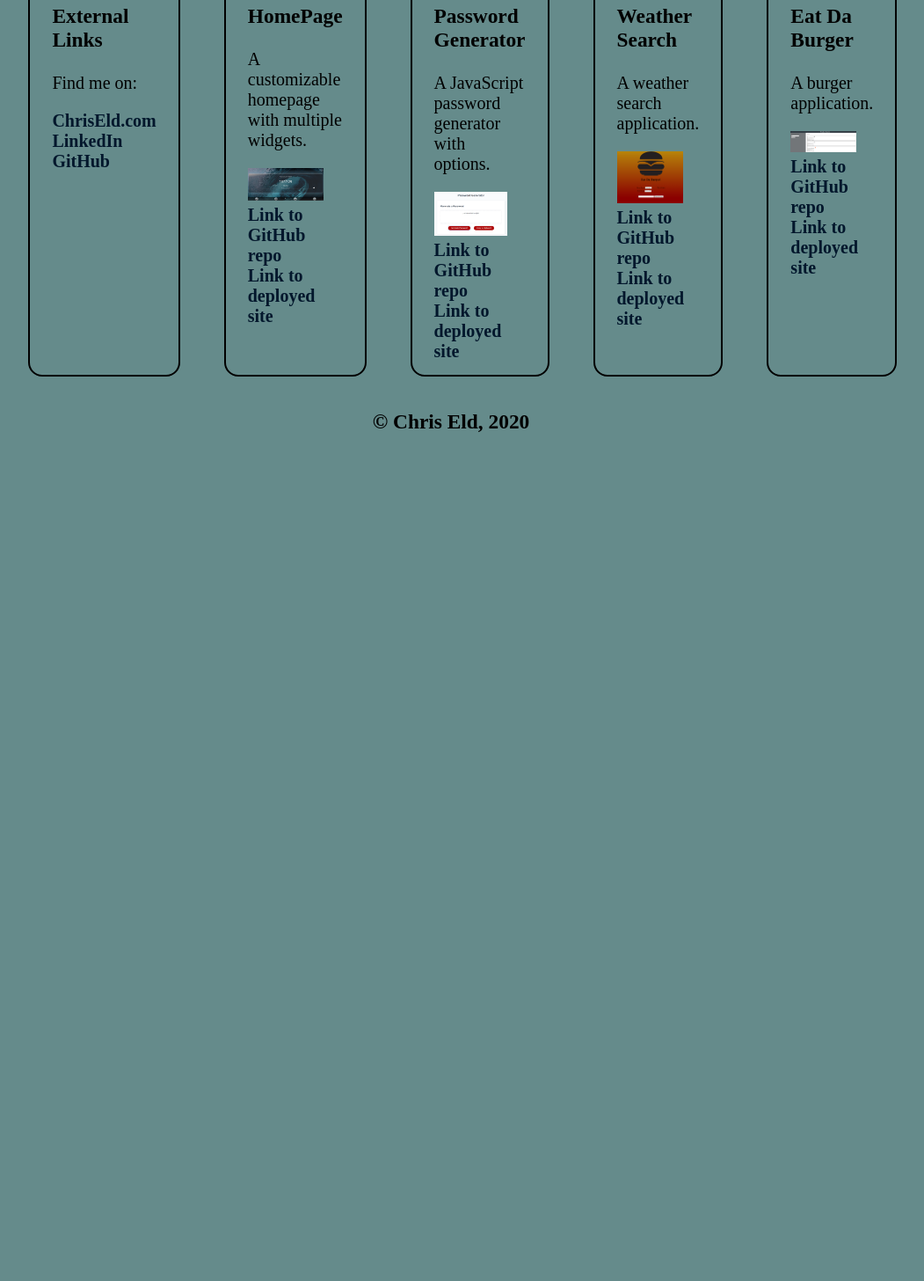
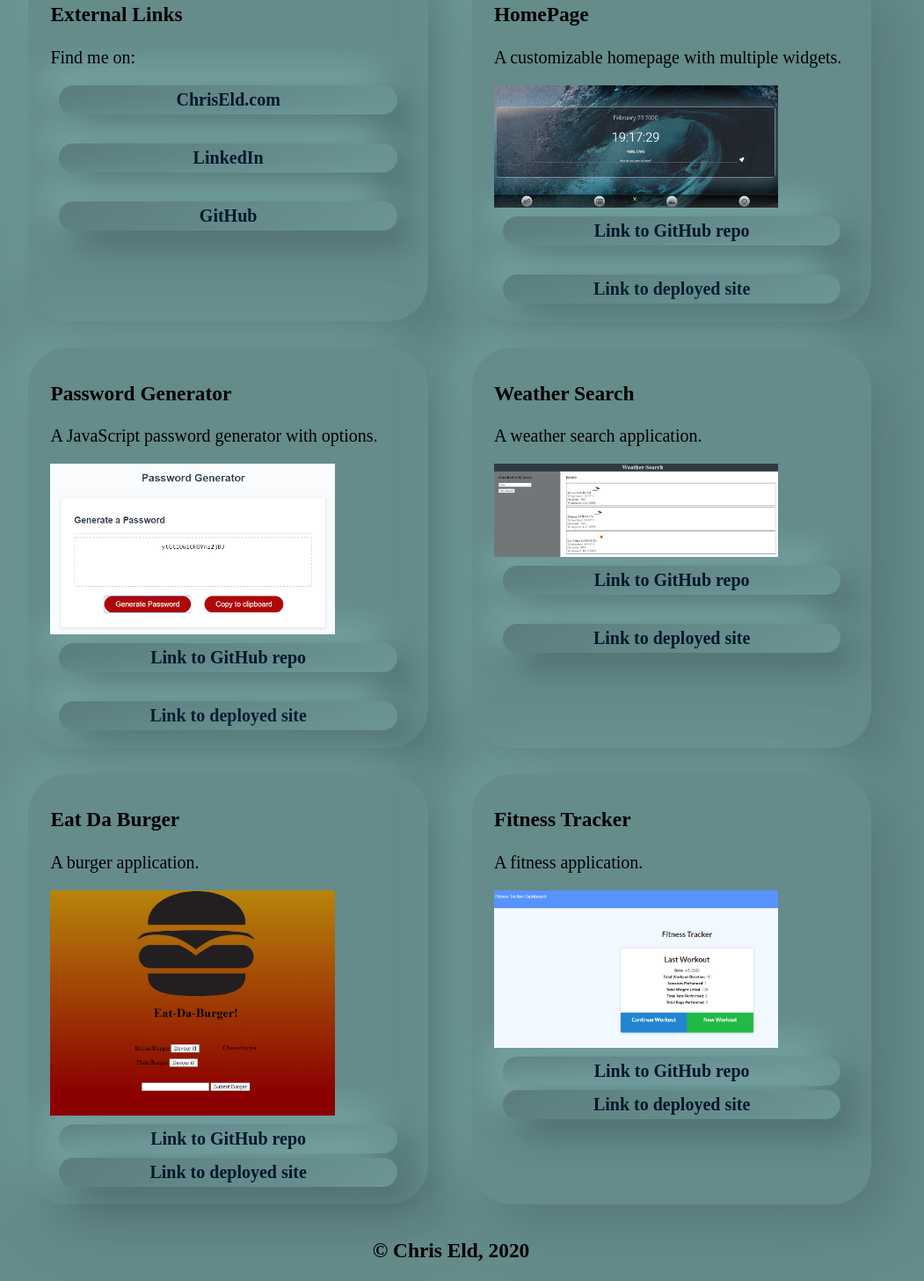
Before and after one commit to chriseld/portfolio, a plain HTML site: page index.html in a window 1280 px wide. Shown: the part 398-1854 px from the top of the page at 88% size, without its empty margins (127-1178 px from the left). Before the commit the page ends 912 px from the top, so only its background shows below. Drawn offline with nearby package versions, Linux system fonts and the light colour scheme.

Commit message:
updated portfolio

```diff
--- a/assets/css/style.css
+++ b/assets/css/style.css
@@ -1,5 +1,5 @@
 body {
-    background-color: rgb(101, 139, 139);
+    background-color: #658b8b;
     font-size: 125%;
 }
 
@@ -31,25 +31,43 @@ nav {
 }
 
 a {
-    padding-top: 2vh;
+    padding: 5px;
+    margin: 5px 10px;
     text-decoration: none;
     color: rgb(2, 23, 44);
     font-weight: bolder;
+    border-radius: 45px;
+    background: linear-gradient(145deg, #5b7d7d, #6c9595);
+    box-shadow:  18px 18px 36px #4e6b6b, -18px -18px 36px #7cabab;
+    background-color: #90b6b6;
 }
 
 a:hover {
-    color: rgb(59, 44, 6);
+    border-radius: 45px;
+    background: #658b8b;
+    box-shadow: inset 18px 18px 36px #4e6b6b, inset -18px -18px 36px #7cabab;
 }
 
 main {
     display: flex;
+    flex-wrap: wrap;
+
 }
 
 .card {
-    border: 2px solid black;
-    border-radius: 16px;
+    /* border: 2px solid black;
+    border-radius: 16px; */
     padding: 15px 25px;
     margin: 15px 25px;
+    border-radius: 45px;
+    background: #658b8b;
+    box-shadow:  20px 20px 60px #567676, -20px -20px 60px #74a0a0;
+    width: 40%;
+}
+
+.card a {
+    display: block;
+    text-align: center;
 }
 
 footer {
@@ -73,7 +91,7 @@ footer {
     }
 }
 
-@media only screen and (min-width: 600px) {
+@media only screen and (min-width: 601px) {
     .container {
         width: 80%;
         margin: 0 auto;
--- a/index.html
+++ b/index.html
@@ -58,21 +58,27 @@
         <div class="card">
             <h3>Weather Search</h3>
             <p>A weather search application.</p>
-            <img src="assets/img/img-burger.png" alt="Tasty burgers">
+            <img src="assets/img/img-weather.png" alt="The weather for Las Vegas, Beijing, and Boise">
             <br>
-            <a href="https://github.com/chriseld/burger">Link to GitHub repo</a>
+            <a href="https://github.com/chriseld/weather-search">Link to GitHub repo</a>
             <br>
-            <a href="https://secret-gorge-69474.herokuapp.com/">Link to deployed site</a>
+            <a href="https://chriseld.github.io/weather-search/">Link to deployed site</a>
         </div>
 
         <div class="card">
             <h3>Eat Da Burger</h3>
             <p>A burger application.</p>
-            <img src="assets/img/img-weather.png" alt="The weather for Las Vegas, Beijing, and Boise">
-            <br>
-            <a href="https://github.com/chriseld/weather-search">Link to GitHub repo</a>
-            <br>
-            <a href="https://chriseld.github.io/weather-search/">Link to deployed site</a>
+            <img src="assets/img/img-burger.png" alt="Tasty burgers">
+            <a href="https://github.com/chriseld/burger">Link to GitHub repo</a>
+            <a href="https://secret-gorge-69474.herokuapp.com/">Link to deployed site</a>
+        </div>
+
+        <div class="card">
+            <h3>Fitness Tracker</h3>
+            <p>A fitness application.</p>
+            <img src="assets/img/img-fitness.png" alt="app screenshot">
+            <a href="https://github.com/chriseld/fitness-tracker">Link to GitHub repo</a>
+            <a href="https://salty-plains-27545.herokuapp.com/">Link to deployed site</a>
         </div>
 
         </main>
```
Also changed, not shown: assets/img/img-fitness.png (added).
